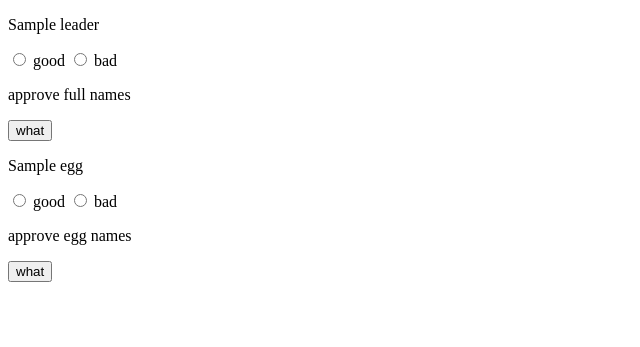
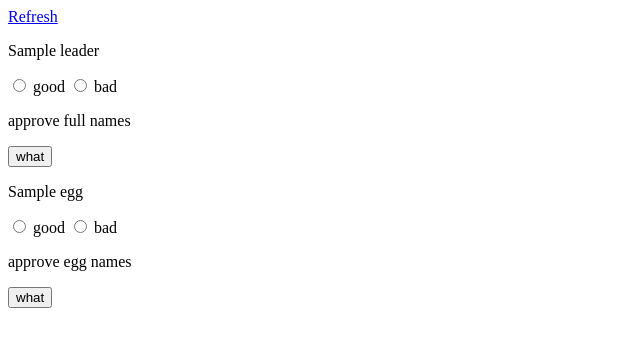
Before and after one commit to jmaliksi/onomancer, a Python web app: template onomancer/templates/moderate.html in a window 1280 px wide. Shown: the top 347 px of the page, without its empty margins (0-640 px from the left). Run offline with Jinja, Linux system fonts and the light colour scheme; the template is opened without the code that fills it: most values are stand-ins (such as "Sample title", 1, 10 or a date in 2020).

Commit message:
mod refresh

```diff
--- a/onomancer/templates/moderate.html
+++ b/onomancer/templates/moderate.html
@@ -1,5 +1,6 @@
 <!DOCTYPE html>
 <body>
+    <a href="/moderate/{{key}}">Refresh</a>
     <form action="/moderate/{{key}}/names" method="post">
         {{ csrf_html(session['USER_CSRF'])|safe }}
         {% for id_, name in leaders.items() %}
```
